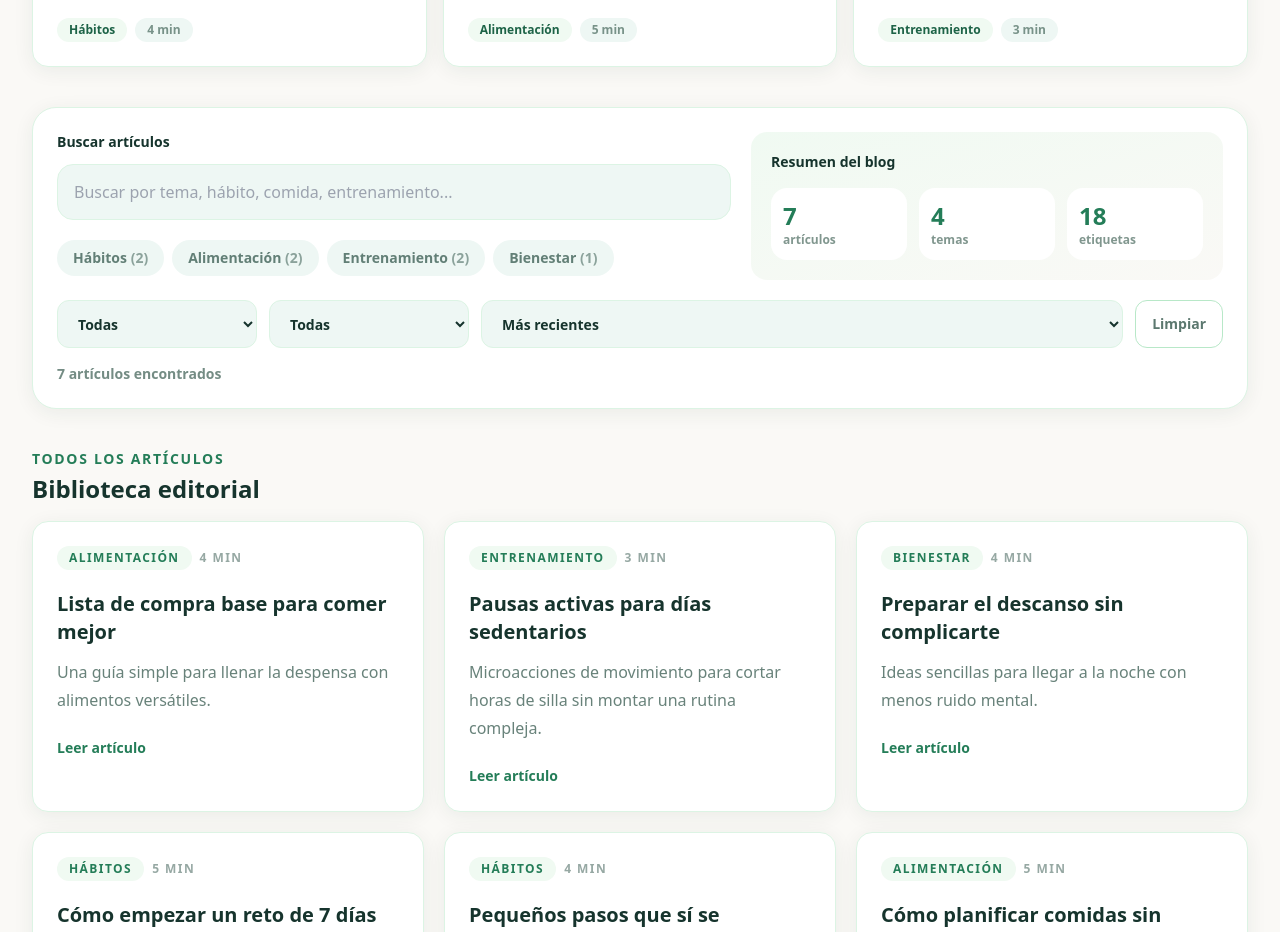
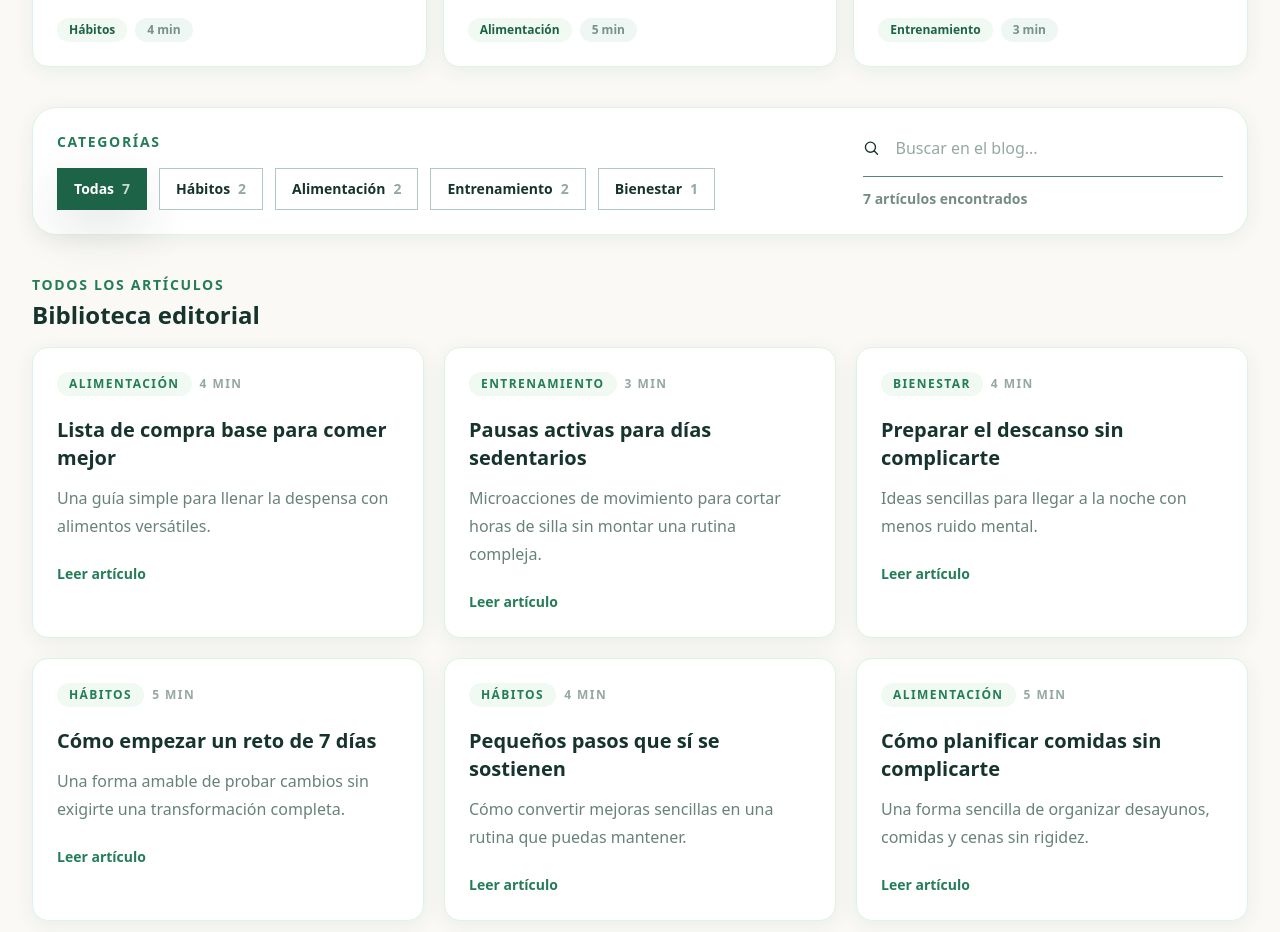
Before and after one commit to instialejandro-stack/vive-mas, a Next.js app: page /blog in a window 1280 px wide. Shown: the part 820-1752 px from the top of the page. Built offline with nearby package versions, Linux system fonts and the light colour scheme.

Commit message:
Simplify blog filters layout

```diff
--- a/components/BlogSearch.tsx
+++ b/components/BlogSearch.tsx
@@ -4,55 +4,41 @@ import { useMemo, useState } from "react";
 import { ArticleCard } from "@/components/ArticleCard";
 import { Article } from "@/data/articles";
 
-const sortOptions = [
-  { value: "recent", label: "Más recientes" },
-  { value: "readTime", label: "Lectura rápida" },
-  { value: "title", label: "Orden alfabético" }
-];
+function SearchIcon() {
+  return (
+    <svg width="18" height="18" viewBox="0 0 24 24" fill="none" aria-hidden="true">
+      <path
+        d="M10.8 18.1a7.3 7.3 0 1 1 0-14.6 7.3 7.3 0 0 1 0 14.6ZM16.1 16.1 21 21"
+        stroke="currentColor"
+        strokeWidth="2"
+        strokeLinecap="round"
+      />
+    </svg>
+  );
+}
 
 export function BlogSearch({ articles }: { articles: Article[] }) {
   const [query, setQuery] = useState("");
   const [category, setCategory] = useState("Todas");
-  const [tag, setTag] = useState("Todas");
-  const [sort, setSort] = useState("recent");
 
   const categories = ["Todas", ...Array.from(new Set(articles.map((article) => article.category)))];
-  const tags = ["Todas", ...Array.from(new Set(articles.flatMap((article) => article.tags)))];
   const featured = articles.slice(0, 3);
-
-  const categoryCounts = categories
-    .filter((item) => item !== "Todas")
-    .map((item) => ({
-      name: item,
-      count: articles.filter((article) => article.category === item).length
-    }));
 
   const filtered = useMemo(() => {
     const normalizedQuery = query.trim().toLowerCase();
-    const result = articles.filter((article) => {
+    return articles
+      .filter((article) => {
         const matchesCategory = category === "Todas" || article.category === category;
-      const matchesTag = tag === "Todas" || article.tags.includes(tag);
         const text = `${article.title} ${article.excerpt} ${article.category} ${article.tags.join(" ")}`.toLowerCase();
         const matchesQuery = normalizedQuery.length === 0 || text.includes(normalizedQuery);
-      return matchesCategory && matchesTag && matchesQuery;
-    });
-
-    return result.sort((a, b) => {
-      if (sort === "title") {
-        return a.title.localeCompare(b.title);
-      }
-      if (sort === "readTime") {
-        return Number.parseInt(a.readTime, 10) - Number.parseInt(b.readTime, 10);
-      }
-      return new Date(b.publishedAt).getTime() - new Date(a.publishedAt).getTime();
-    });
-  }, [articles, category, query, sort, tag]);
+        return matchesCategory && matchesQuery;
+      })
+      .sort((a, b) => new Date(b.publishedAt).getTime() - new Date(a.publishedAt).getTime());
+  }, [articles, category, query]);
 
   function clearFilters() {
     setQuery("");
     setCategory("Todas");
-    setTag("Todas");
-    setSort("recent");
   }
 
   return (
@@ -77,105 +63,69 @@ export function BlogSearch({ articles }: { articles: Article[] }) {
       </section>
 
       <section className="rounded-3xl border border-leaf-100 bg-white p-5 shadow-card lg:p-6">
-        <div className="grid gap-5 xl:grid-cols-[1fr_0.7fr] xl:items-start">
+        <div className="grid gap-6 lg:grid-cols-[minmax(0,1fr)_minmax(280px,360px)] lg:items-start">
           <div>
-            <label className="block text-sm font-black text-ink" htmlFor="blog-search">
-              Buscar artículos
-            </label>
+            <p className="text-sm font-black uppercase tracking-[0.12em] text-leaf-600">
+              Categorías
+            </p>
+            <div className="mt-4 flex flex-wrap gap-3">
+              {categories.map((item) => {
+                const count = item === "Todas"
+                  ? articles.length
+                  : articles.filter((article) => article.category === item).length;
+                const active = category === item;
+
+                return (
+                  <button
+                    key={item}
+                    type="button"
+                    onClick={() => setCategory(item)}
+                    className={`focus-ring border px-4 py-2.5 text-sm font-bold transition hover:-translate-y-0.5 ${
+                      active
+                        ? "border-leaf-700 bg-leaf-700 text-white shadow-soft"
+                        : "border-leaf-700/35 bg-white text-ink hover:border-leaf-700 hover:bg-leaf-50"
+                    }`}
+                  >
+                    {item}
+                    <span className={active ? "ml-2 text-white/75" : "ml-2 text-leaf-900/45"}>
+                      {count}
+                    </span>
+                  </button>
+                );
+              })}
+            </div>
+          </div>
+
+          <div>
+            <label
+              htmlFor="blog-search"
+              className="flex items-center gap-3 border-b border-leaf-800/70 pb-3 text-ink"
+            >
+              <SearchIcon />
               <input
                 id="blog-search"
                 value={query}
                 onChange={(event) => setQuery(event.target.value)}
-              className="focus-ring mt-3 min-h-14 w-full rounded-2xl border border-leaf-100 bg-mist px-4 text-base"
-              placeholder="Buscar por tema, hábito, comida, entrenamiento..."
+                className="focus-ring w-full rounded-lg bg-transparent px-1 py-1 text-base outline-none placeholder:text-leaf-900/45"
+                placeholder="Buscar en el blog..."
               />
-
-            <div className="mt-5 flex flex-wrap gap-2">
-              {categoryCounts.map((item) => (
-                <button
-                  key={item.name}
-                  type="button"
-                  onClick={() => setCategory(item.name)}
-                  className={`focus-ring rounded-full px-4 py-2 text-sm font-bold transition hover:-translate-y-0.5 ${
-                    category === item.name
-                      ? "bg-leaf-600 text-white shadow-soft"
-                      : "bg-mist text-leaf-900/65 hover:bg-leaf-50"
-                  }`}
-                >
-                  {item.name} <span className="opacity-70">({item.count})</span>
-                </button>
-              ))}
-            </div>
-          </div>
-
-          <aside className="rounded-2xl bg-gradient-to-br from-leaf-50 to-cream p-5">
-            <p className="text-sm font-black text-ink">Resumen del blog</p>
-            <div className="mt-4 grid grid-cols-3 gap-3">
-              <div className="rounded-2xl bg-white p-3">
-                <p className="text-2xl font-black text-leaf-600">{articles.length}</p>
-                <p className="text-xs font-bold text-leaf-900/55">artículos</p>
-              </div>
-              <div className="rounded-2xl bg-white p-3">
-                <p className="text-2xl font-black text-leaf-600">{categories.length - 1}</p>
-                <p className="text-xs font-bold text-leaf-900/55">temas</p>
-              </div>
-              <div className="rounded-2xl bg-white p-3">
-                <p className="text-2xl font-black text-leaf-600">{tags.length - 1}</p>
-                <p className="text-xs font-bold text-leaf-900/55">etiquetas</p>
-              </div>
-            </div>
-          </aside>
-        </div>
-
-        <div className="mt-5 grid gap-3 md:grid-cols-2 xl:grid-cols-[200px_200px_1fr_auto]">
-          <select
-            value={category}
-            onChange={(event) => setCategory(event.target.value)}
-            className="focus-ring min-h-12 rounded-xl border border-leaf-100 bg-mist px-4 text-sm font-semibold"
-            aria-label="Filtrar artículos por categoría"
-          >
-            {categories.map((item) => (
-              <option key={item} value={item}>
-                {item}
-              </option>
-            ))}
-          </select>
-          <select
-            value={tag}
-            onChange={(event) => setTag(event.target.value)}
-            className="focus-ring min-h-12 rounded-xl border border-leaf-100 bg-mist px-4 text-sm font-semibold"
-            aria-label="Filtrar artículos por etiqueta"
-          >
-            {tags.map((item) => (
-              <option key={item} value={item}>
-                {item}
-              </option>
-            ))}
-          </select>
-          <select
-            value={sort}
-            onChange={(event) => setSort(event.target.value)}
-            className="focus-ring min-h-12 rounded-xl border border-leaf-100 bg-mist px-4 text-sm font-semibold"
-            aria-label="Ordenar artículos"
-          >
-            {sortOptions.map((item) => (
-              <option key={item.value} value={item.value}>
-                {item.label}
-              </option>
-            ))}
-          </select>
+            </label>
+            <div className="mt-3 flex items-center justify-between gap-3">
+              <p className="text-sm font-semibold text-leaf-900/60">
+                {filtered.length} artículo{filtered.length === 1 ? "" : "s"} encontrado{filtered.length === 1 ? "" : "s"}
+              </p>
+              {query || category !== "Todas" ? (
                 <button
                   type="button"
                   onClick={clearFilters}
-            className="focus-ring rounded-xl border border-leaf-200 px-4 py-2 text-sm font-bold text-leaf-900/70 transition hover:bg-leaf-50"
+                  className="focus-ring rounded-full px-3 py-1.5 text-sm font-bold text-leaf-700 transition hover:bg-leaf-50"
                 >
                   Limpiar
                 </button>
+              ) : null}
             </div>
-
-        <p className="mt-4 text-sm font-semibold text-leaf-900/60">
-          {filtered.length} artículo{filtered.length === 1 ? "" : "s"} encontrado{filtered.length === 1 ? "" : "s"}
-        </p>
+          </div>
+        </div>
       </section>
 
       <section>
@@ -196,7 +146,7 @@ export function BlogSearch({ articles }: { articles: Article[] }) {
           <div className="rounded-2xl bg-mist p-8 text-center">
             <p className="text-lg font-black text-ink">No hay artículos con esos filtros todavía.</p>
             <p className="mt-2 text-sm text-leaf-900/60">
-              Prueba a limpiar filtros o buscar una categoría más general.
+              Prueba con otra categoría o busca por una palabra más general.
             </p>
             <button
               type="button"
```
Lines whose indentation alone changed are shown as unchanged.
